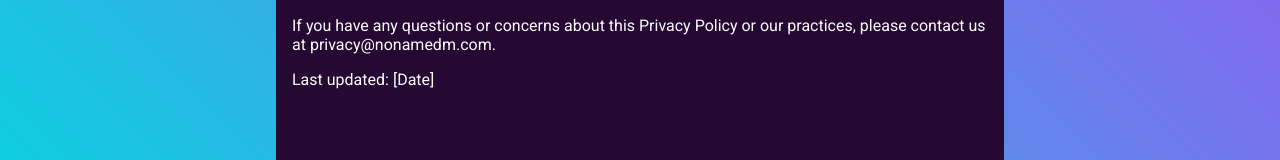
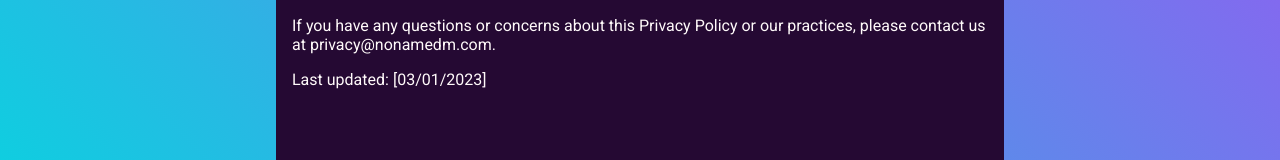
Before and after one commit to frupreneur/nonamedm, a Next.js app: page /privacy-policy in a window 1280 px wide. Shown: the part 1537-1697 px from the top of the page. Built offline with nearby package versions, Linux system fonts and the light colour scheme; no server answers.

Commit message:
privacy policy

```diff
--- a/pages/privacy-policy.js
+++ b/pages/privacy-policy.js
@@ -107,7 +107,7 @@ export default function AboutUsPage() {
             our practices, please contact us at privacy@nonamedm.com.
           </p>
 
-          <p>Last updated: [Date]</p>
+          <p>Last updated: [03/01/2023]</p>
         </article>
       </div>
     </>
```
